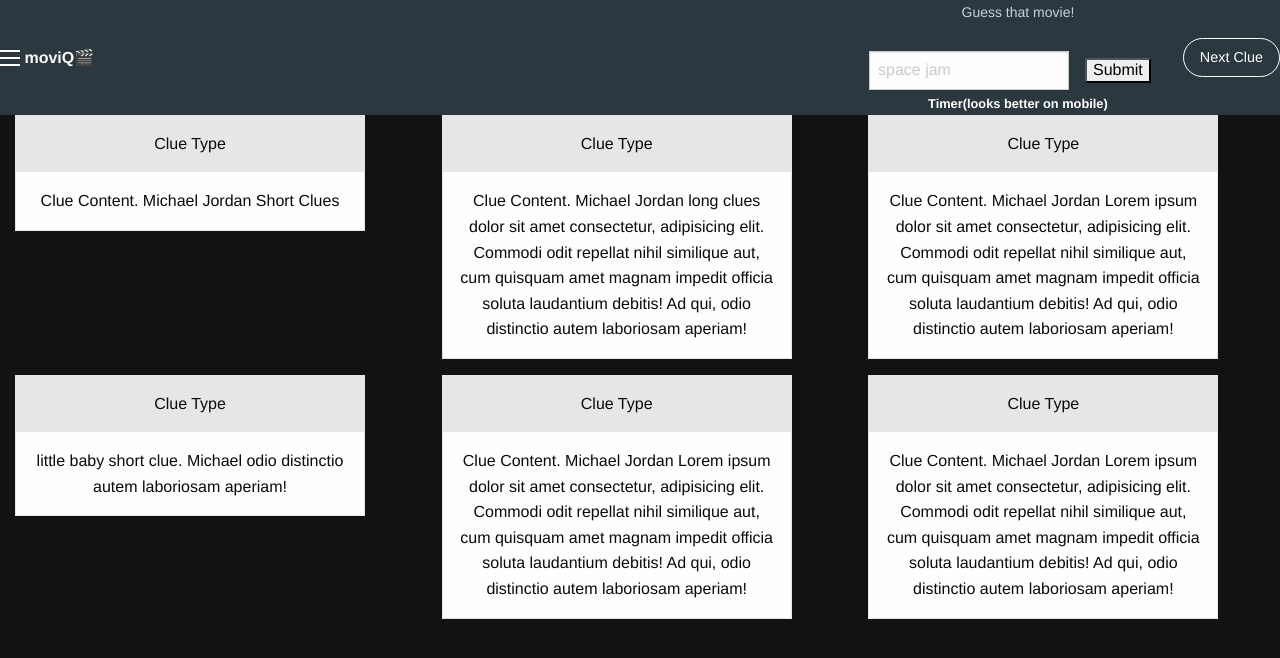
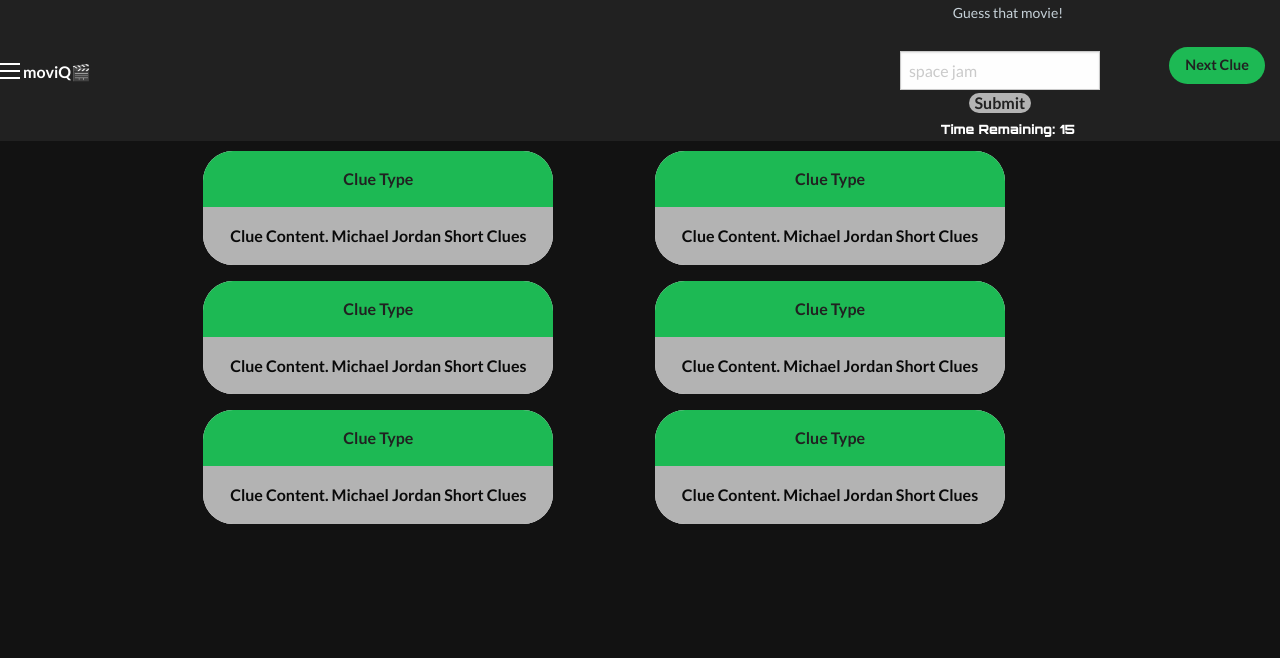
Before and after one commit to NickStull/Movie-Guessing-Game, a plain HTML site: page game.html in a window 1280 px wide. Drawn offline with nearby package versions, Linux system fonts and the light colour scheme; no server answers.

Commit message:
added google fonts, changed colors, added border radius, margins

```diff
--- a/assets/css/style.css
+++ b/assets/css/style.css
@@ -1,5 +1,6 @@
 * {
     justify-content: center;
+    font-family: lato;
 }
 
 body {
@@ -81,7 +82,7 @@ li {
 /* nav bar css */
 
 .topbar-responsive {
-    background: #2c3840;
+    background: #212121;
     padding: 0rem 0rem;
   }
 
@@ -91,7 +92,7 @@ li {
   }
 
   .topbar-responsive .menu {
-    background: #2c3840;
+    background: #212121;
   }
 
   .topbar-responsive .menu li:last-of-type {
@@ -128,7 +129,7 @@ li {
   @media screen and (max-width: 39.9375em) {
     .topbar-responsive .menu .topbar-responsive-button {
       width: 100%;
-      margin: 0.875rem 0;
+      margin: 0.875rem, 0;
     }
   }
 
@@ -215,3 +216,53 @@ li {
     position: sticky;
    top: 0;
   }
+/* clue card css */
+  .cards-container {
+    margin-top: 10px;
+  }
+
+.my-card {
+  border-radius: 30px;
+  border: 0px;
+}
+
+  .my-card-divider {
+    background-color: #1db954;
+    color: #212121;
+    font-weight: bold;
+  }
+
+  .my-cell {
+    margin-right: 25px;
+  }
+
+  .my-card-section {
+    background-color: #b3b3b3;
+    font-weight: bold;
+  }
+
+  /* button css */
+.my-submit {
+  background-color: #b3b3b3;
+  color: #212121;
+  font-weight: bold;
+  margin-right: 15px;
+  margin-bottom: 10px;
+  border: #121212;
+  border-radius: 15px;
+}
+
+#next-clue {
+  background-color: #1db954;
+  color: #212121;
+  font-weight: bold;
+  margin-right: 15px;
+  margin-bottom: 10px;
+  border: #121212;
+}
+
+/* game timer font */
+
+#game-timer {
+  font-family: Orbitron;
+}
--- a/game.html
+++ b/game.html
@@ -4,7 +4,8 @@
     <meta charset="UTF-8">
     <meta name="viewport" content="width=device-width, initial-scale=1.0">
     <title>Movie Guessing Game</title>
-
+    <link rel="preconnect" href="https://fonts.gstatic.com">
+<link href="https://fonts.googleapis.com/css2?family=Lato:wght@400;700;900&family=Orbitron:wght@900&display=swap" rel="stylesheet">
     <link rel="stylesheet" href="https://cdn.jsdelivr.net/npm/foundation-sites@6.6.3/dist/css/foundation.min.css" integrity="sha256-ogmFxjqiTMnZhxCqVmcqTvjfe1Y/ec4WaRj/aQPvn+I=" crossorigin="anonymous">
     <link rel="stylesheet" href="assets/css/style.css">
 </head>
@@ -22,83 +23,84 @@
               <li>
                 <form action="/action_page.php">
                 <label for="movie" class="input-label-text">Guess that movie!</label><br>
-                <input type="tel" id="movie-input" name="movie" placeholder="space jam"><input type="submit"><br>
-                <small id="game-timer"><strong>Timer(looks better on mobile)</strong></small>
+                <input type="tel" id="movie-input" name="movie" placeholder="space jam"><input type="submit" class="my-submit"><br>
+                <small id="game-timer">Time Remaining: 15</small>
                 </form>
               </li>
-              <li><button id="next-clue" type="button" class="button hollow topbar-responsive-button">Next Clue</button></li>
+              <li><button id="next-clue" type="button" class="button topbar-responsive-button my-button">Next Clue</button></li>
             </ul>
           </div>
         </div>
       </nav>
-      <div class="grid-x grid-padding-x align-spaced">
-
-        <div class="cell small-11 medium-6 large-4">
-          <div class="card" style="width: 350px;">
-            <div id="clue-type0" class="card-divider">
+      <div class="grid-x grid-padding-x align-justified cards-container">
+        <div class="cell small-11 medium-6 large-4 my-cell">
+          <div class="card my-card" style="width: 350px;">
+            <div id="clue-type0" class="card-divider my-card-divider">
               Clue Type
             </div>
-            <div id="clue-content0" class="card-section">
+            <div id="clue-content0" class="card-section my-card-section">
               <p>Clue Content. Michael Jordan Short Clues
               </p>
             </div>
             </div>
         </div>
-        <div class="cell small-11 medium-6 large-4">
-          <div class="card" style="width: 350px;">
-          <div id="clue-type1" class="card-divider">
+        <div class="cell small-11 medium-6 large-4 my-cell">
+          <div class="card my-card" style="width: 350px;">
+            <div id="clue-type0" class="card-divider my-card-divider">
               Clue Type
             </div>
-          <div id="clue-content1" class="card-section">
-            <p>Clue Content. Michael Jordan long clues dolor sit amet consectetur, adipisicing elit. Commodi odit repellat nihil similique aut, cum quisquam amet magnam impedit officia soluta laudantium debitis! Ad qui, odio distinctio autem laboriosam aperiam!
+            <div id="clue-content0" class="card-section my-card-section">
+              <p>Clue Content. Michael Jordan Short Clues
               </p>
             </div>
             </div>
         </div>
-        <div class="cell small-11 medium-6 large-4">
-          <div class="card" style="width: 350px;">
-            <div id="clue-type2" class="card-divider">
+        <div class="cell small-11 medium-6 large-4 my-cell">
+          <div class="card my-card" style="width: 350px;">
+            <div id="clue-type0" class="card-divider my-card-divider">
               Clue Type
             </div>
-            <div id="clue-content2" class="card-section">
-              <p>Clue Content. Michael Jordan Lorem ipsum dolor sit amet consectetur, adipisicing elit. Commodi odit repellat nihil similique aut, cum quisquam amet magnam impedit officia soluta laudantium debitis! Ad qui, odio distinctio autem laboriosam aperiam!
+            <div id="clue-content0" class="card-section my-card-section">
+              <p>Clue Content. Michael Jordan Short Clues
               </p>
             </div>
             </div>
         </div>
-        <div class="cell small-11 medium-6 large-4">
-          <div class="card" style="width: 350px;">
-            <div class="card-divider">
+        <div class="cell small-11 medium-6 large-4 my-cell">
+          <div class="card my-card" style="width: 350px;">
+            <div id="clue-type0" class="card-divider my-card-divider">
               Clue Type
             </div>
-            <div class="card-section">
-              <p>little baby short clue. Michael odio distinctio autem laboriosam aperiam!
+            <div id="clue-content0" class="card-section my-card-section">
+              <p>Clue Content. Michael Jordan Short Clues
               </p>
             </div>
             </div>
         </div>
-        <div class="cell small-11 medium-6 large-4">
-          <div class="card" style="width: 350px;">
-            <div class="card-divider">
+        <div class="cell small-11 medium-6 large-4 my-cell">
+          <div class="card my-card" style="width: 350px;">
+            <div id="clue-type0" class="card-divider my-card-divider">
               Clue Type
             </div>
-            <div class="card-section">
-              <p>Clue Content. Michael Jordan Lorem ipsum dolor sit amet consectetur, adipisicing elit. Commodi odit repellat nihil similique aut, cum quisquam amet magnam impedit officia soluta laudantium debitis! Ad qui, odio distinctio autem laboriosam aperiam!
+            <div id="clue-content0" class="card-section my-card-section">
+              <p>Clue Content. Michael Jordan Short Clues
               </p>
             </div>
             </div>
         </div>
-        <div class="cell small-11 medium-6 large-4">
-          <div class="card" style="width: 350px;">
-            <div class="card-divider">
+        <div class="cell small-11 medium-6 large-4 my-cell">
+          <div class="card my-card" style="width: 350px;">
+            <div id="clue-type0" class="card-divider my-card-divider">
               Clue Type
             </div>
-            <div class="card-section">
-              <p>Clue Content. Michael Jordan Lorem ipsum dolor sit amet consectetur, adipisicing elit. Commodi odit repellat nihil similique aut, cum quisquam amet magnam impedit officia soluta laudantium debitis! Ad qui, odio distinctio autem laboriosam aperiam!
+            <div id="clue-content0" class="card-section my-card-section">
+              <p>Clue Content. Michael Jordan Short Clues
               </p>
             </div>
             </div>
         </div>
+
+
 
       </div>
 
```
Lines whose indentation alone changed are shown as unchanged.
